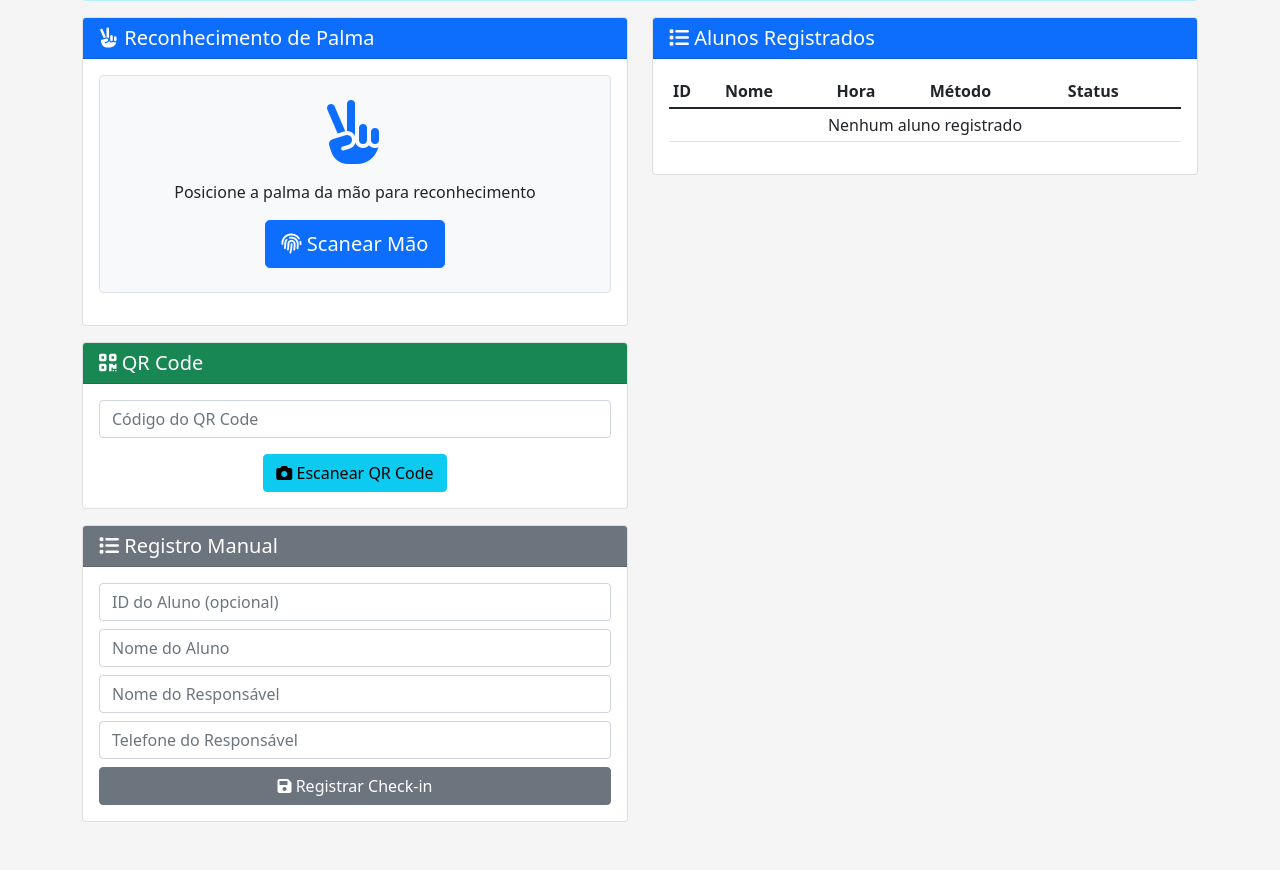
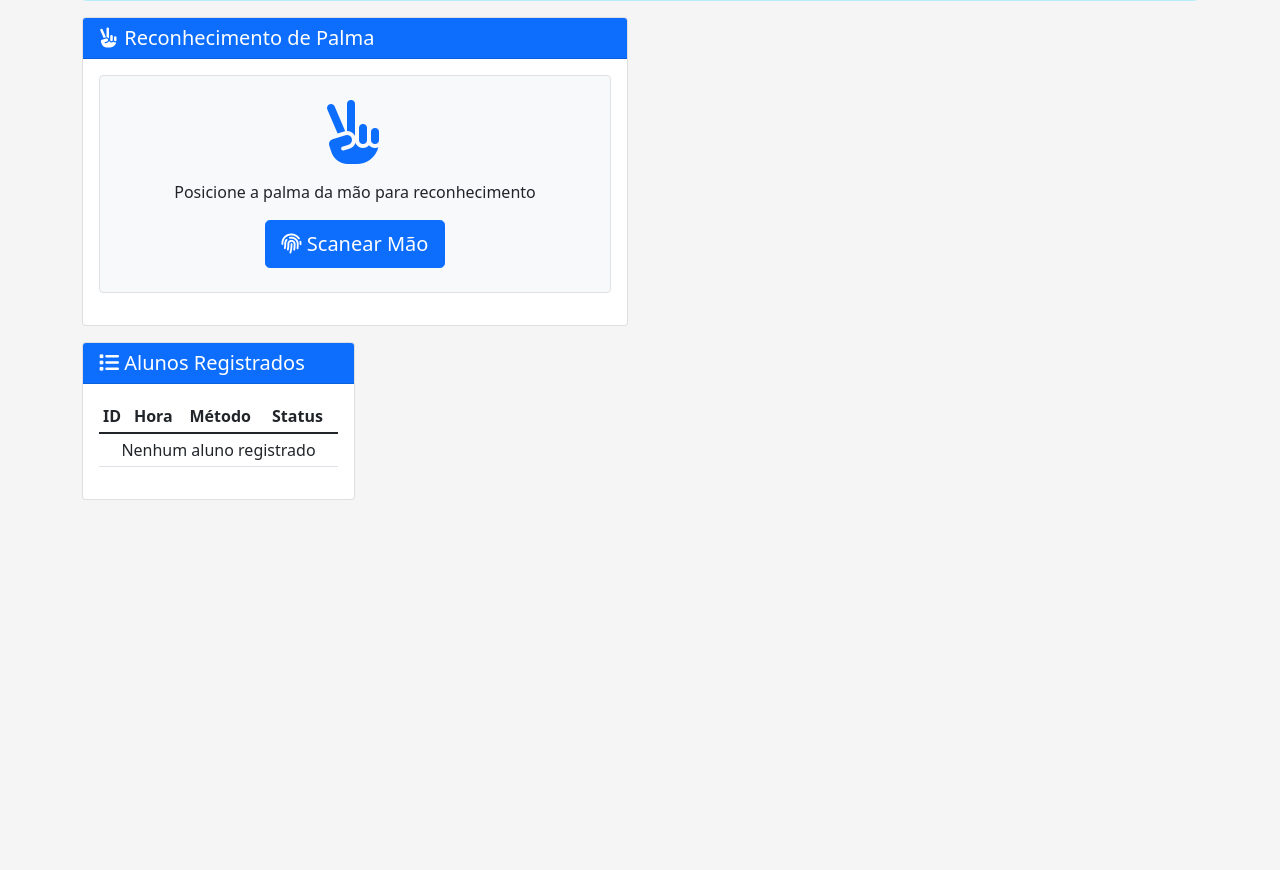
Before and after one commit to enzosgg/PJI-VI-Controle-de-Vans-por-Biometria, a Django app: template templates/checkin/checkin_aluno.html in a window 1280 px wide. Shown: the part 222-1092 px from the top of the page. After the commit the page ends 722 px from the top, so only its background shows below. Run offline with Django 4.2, Linux system fonts and the light colour scheme; the template is opened without the code that fills it, so the values that code supplies are empty.

Commit message:
quarto commit

```diff
--- a/templates/checkin/checkin_aluno.html
+++ b/templates/checkin/checkin_aluno.html
@@ -47,46 +47,6 @@
                     </button>
                 </div>
             </div>
-        </div>
-
-        <div class="card mb-3">
-            <div class="card-header bg-success text-white">
-                <h5 class="mb-0"><i class="fas fa-qrcode"></i> QR Code</h5>
-            </div>
-            <div class="card-body text-center">
-                <input type="text" id="qrcode_input" class="form-control mb-3" placeholder="Código do QR Code">
-                <button class="btn btn-info" onclick="lerQRCode()">
-                    <i class="fas fa-camera"></i> Escanear QR Code
-                </button>
-            </div>
-        </div>
-
-        <div class="card">
-            <div class="card-header bg-secondary text-white">
-                <h5 class="mb-0"><i class="fas fa-list"></i> Registro Manual</h5>
-            </div>
-            <div class="card-body">
-                <form method="post" id="formManual">
-                    {% csrf_token %}
-                    <input type="hidden" name="metodo" value="MANUAL">
-                    <div class="mb-2">
-                        <input type="text" name="aluno_id" class="form-control" placeholder="ID do Aluno (opcional)">
-                    </div>
-                    <div class="mb-2">
-                        <input type="text" name="nome_aluno" class="form-control" placeholder="Nome do Aluno" required>
-                    </div>
-                    <div class="mb-2">
-                        <input type="text" name="responsavel" class="form-control" placeholder="Nome do Responsável">
-                    </div>
-                    <div class="mb-2">
-                        <input type="tel" name="telefone" class="form-control" placeholder="Telefone do Responsável">
-                    </div>
-                    <button type="submit" class="btn btn-secondary w-100">
-                        <i class="fas fa-save"></i> Registrar Check-in
-                    </button>
-                </form>
-            </div>
-        </div>
     </div>
 
     <div class="col-md-6">
@@ -100,7 +60,6 @@
                         <thead>
                             <tr>
                                 <th>ID</th>
-                                <th>Nome</th>
                                 <th>Hora</th>
                                 <th>Método</th>
                                 <th>Status</th>
@@ -110,15 +69,10 @@
                             {% for registro in registros %}
                             <tr>
                                 <td>{{ registro.aluno_id_temporario|slice:":8" }}</td>
-                                <td>{{ registro.nome_aluno }}</td>
                                 <td>{{ registro.horario_checkin|date:"H:i:s" }}</td>
                                 <td>
                                     {% if registro.metodo_checkin == 'PALMA' %}
                                         <i class="fas fa-hand-peace text-primary" title="Palma"></i>
-                                    {% elif registro.metodo_checkin == 'QRCODE' %}
-                                        <i class="fas fa-qrcode text-success" title="QR Code"></i>
-                                    {% else %}
-                                        <i class="fas fa-pen text-secondary" title="Manual"></i>
                                     {% endif %}
                                 </td>
                                 <td>{% if registro.checkout_realizado %}✅{% else %}⏳{% endif %}</td>
@@ -201,10 +155,8 @@ function capturarImagemDaCamera() {
     .then(data => {
         if (data.success) {
             fecharCamera();
-            var nomeAluno = prompt('Palma reconhecida!\nConfirme o nome do aluno:', 'Aluno Reconhecido');
-            if (nomeAluno) {
-                submeterFormularioCheckinGenerico('PALMA', data.template, nomeAluno);
-            }
+            alert('Aluno reconhecido com sucesso!');
+            submeterFormularioCheckinGenerico('PALMA', data.template, 'Aluno Reconhecido');
         } else {
             alert('Não foi possível processar a biometria: ' + data.error);
         }
--- a/templates/checkin/checkout_escola.html
+++ b/templates/checkin/checkout_escola.html
@@ -72,7 +72,6 @@
                         <div class="list-group-item">
                             <div class="d-flex justify-content-between align-items-center">
                                 <div>
-                                    <strong>{{ registro.nome_aluno|default:registro.aluno_id_temporario }}</strong><br>
                                     <small class="text-muted">ID: {{ registro.aluno_id_temporario|slice:":8" }}</small><br>
                                     <small>Check-in: {{ registro.horario_checkin|date:"H:i:s" }}</small>
                                     <small class="text-muted d-block">Método:
```
Also changed, not shown: apps/checkin/views.py (+18 -42 lines), templates/checkin/alerta_esquecimento.html (+23 -6 lines), templates/dashboard.html (+0 -9 lines), db.sqlite3.
